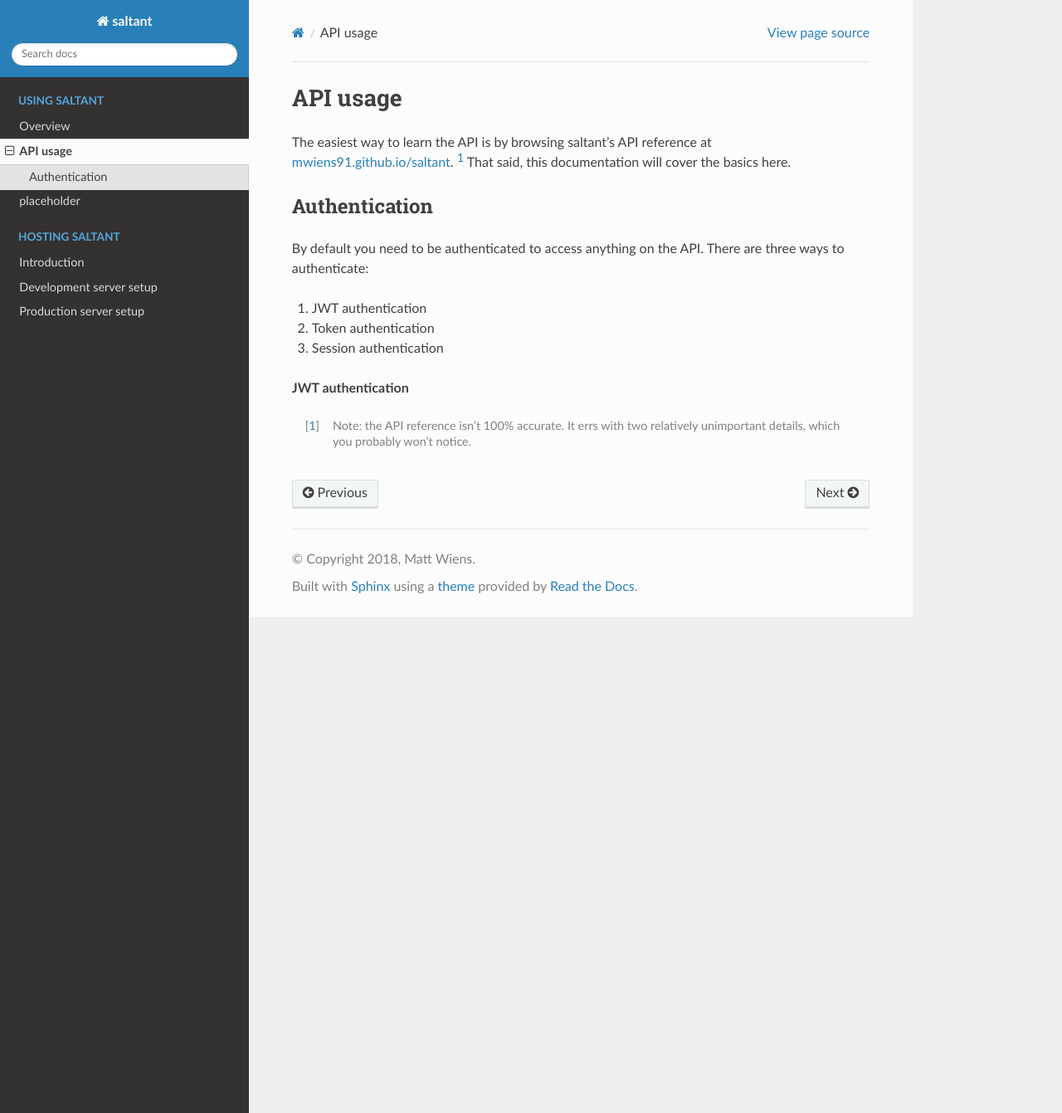
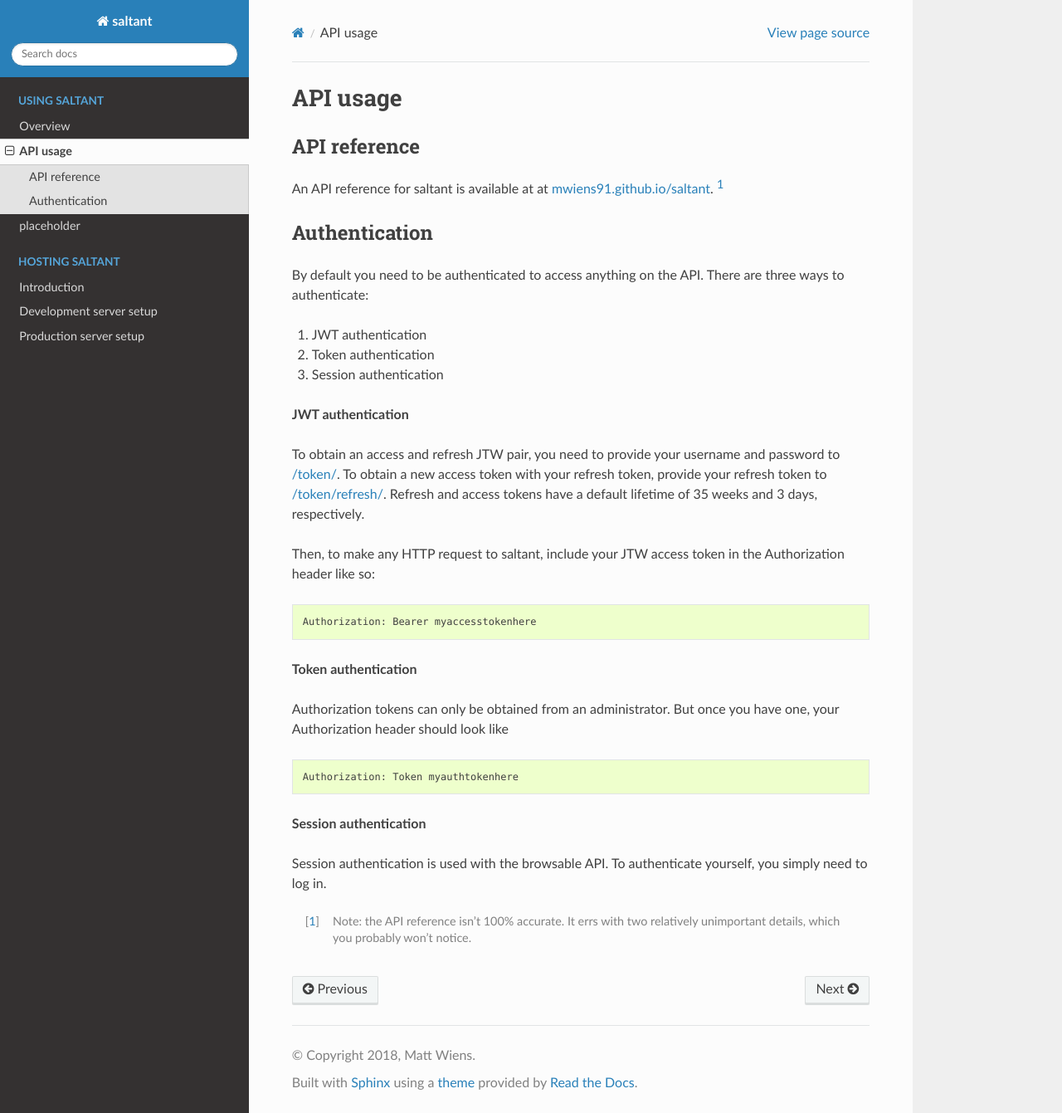
Before and after one commit to saltant-org/saltant, a Sphinx documentation site: the page built from docs/source/api/api-usage.rst, in a window 1280 px wide and 1341 px high. Shown: the whole window at 83% size. Built offline with Sphinx 7.4.7 and the Read the Docs theme 2.0.0, drawn with Linux system fonts in a browser that asks for light colours.

Commit message:
Add "API usage" to docs

```diff
--- a/docs/source/api/api-usage.rst
+++ b/docs/source/api/api-usage.rst
@@ -1,9 +1,11 @@
 API usage
 ==========
 
-The easiest way to learn the API is by browsing saltant's API reference
-at `mwiens91.github.io/saltant`_. [#redoc-spec]_ That said, this
-documentation will cover the basics here.
+API reference
+-------------
+
+An API reference for saltant is available at at
+`mwiens91.github.io/saltant`_. [#redoc-spec]_
 
 Authentication
 --------------
@@ -17,12 +19,35 @@
 
 **JWT authentication**
 
+To obtain an access and refresh JTW pair, you need to provide your
+username and password to `/token/`_. To obtain a new access token with
+your refresh token, provide your refresh token to `/token/refresh/`_.
+Refresh and access tokens have a default lifetime of 35 weeks and 3
+days, respectively.
 
+Then, to make any HTTP request to saltant, include your JTW access token
+in the Authorization header like so::
+
+    Authorization: Bearer myaccesstokenhere
+
+**Token authentication**
+
+Authorization tokens can only be obtained from an administrator. But
+once you have one, your Authorization header should look like ::
+
+    Authorization: Token myauthtokenhere
+
+**Session authentication**
+
+Session authentication is used with the browsable API. To authenticate
+yourself, you simply need to log in.
 
 .. Footnotes
 .. [#redoc-spec] Note: the API reference isn't 100% accurate. It errs
     with two relatively unimportant details, which you probably won't
     notice.
 
-.. Links
+.. API links
 .. _mwiens91.github.io/saltant: https://mwiens91.github.io/saltant/
+.. _/token/: https://mwiens91.github.io/saltant/#operation/token_create
+.. _/token/refresh/: https://mwiens91.github.io/saltant/#operation/token_refresh_create
```
